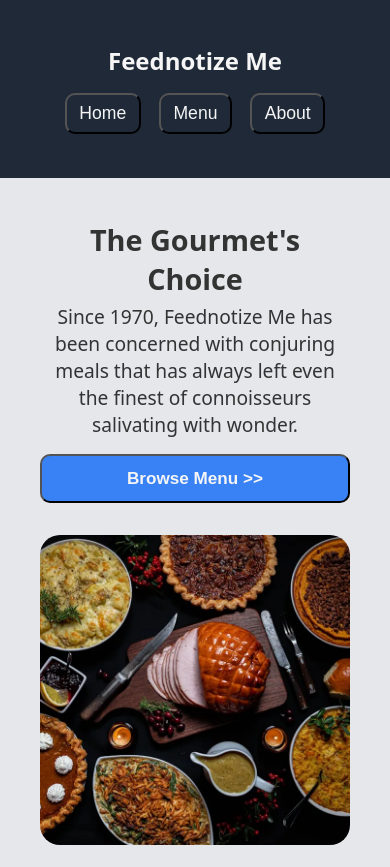
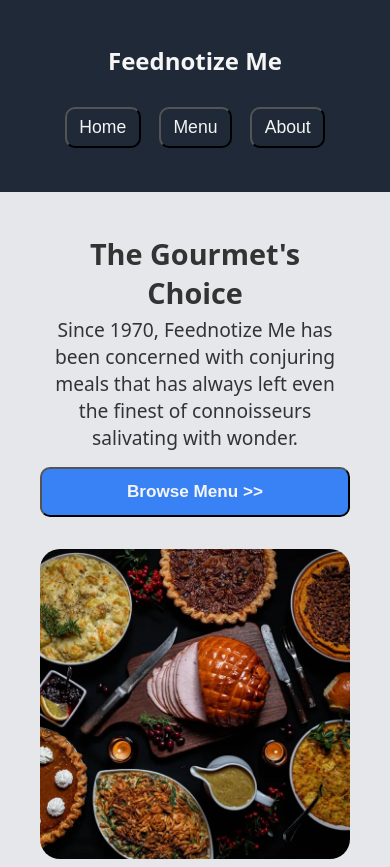
Before and after one commit to zakingslayerv22/restaurant-page, a website built with webpack: page src/index.html in a window 390 px wide. Shown: the top 867 px of the page. Built offline with nearby package versions, Linux system fonts and the light colour scheme.

Commit message:
Increase nav's gap
In the media query, increase
nav's gap so there there
is more space between the
nav title and the nav items
(buttons).

```diff
--- a/src/index.css
+++ b/src/index.css
@@ -106,7 +106,7 @@ nav, .footer {
     nav {
         display: grid;
         place-content: center;
-        gap: 1rem;
+        gap: 1.85rem;
     }
 
     .nav-title {
```
